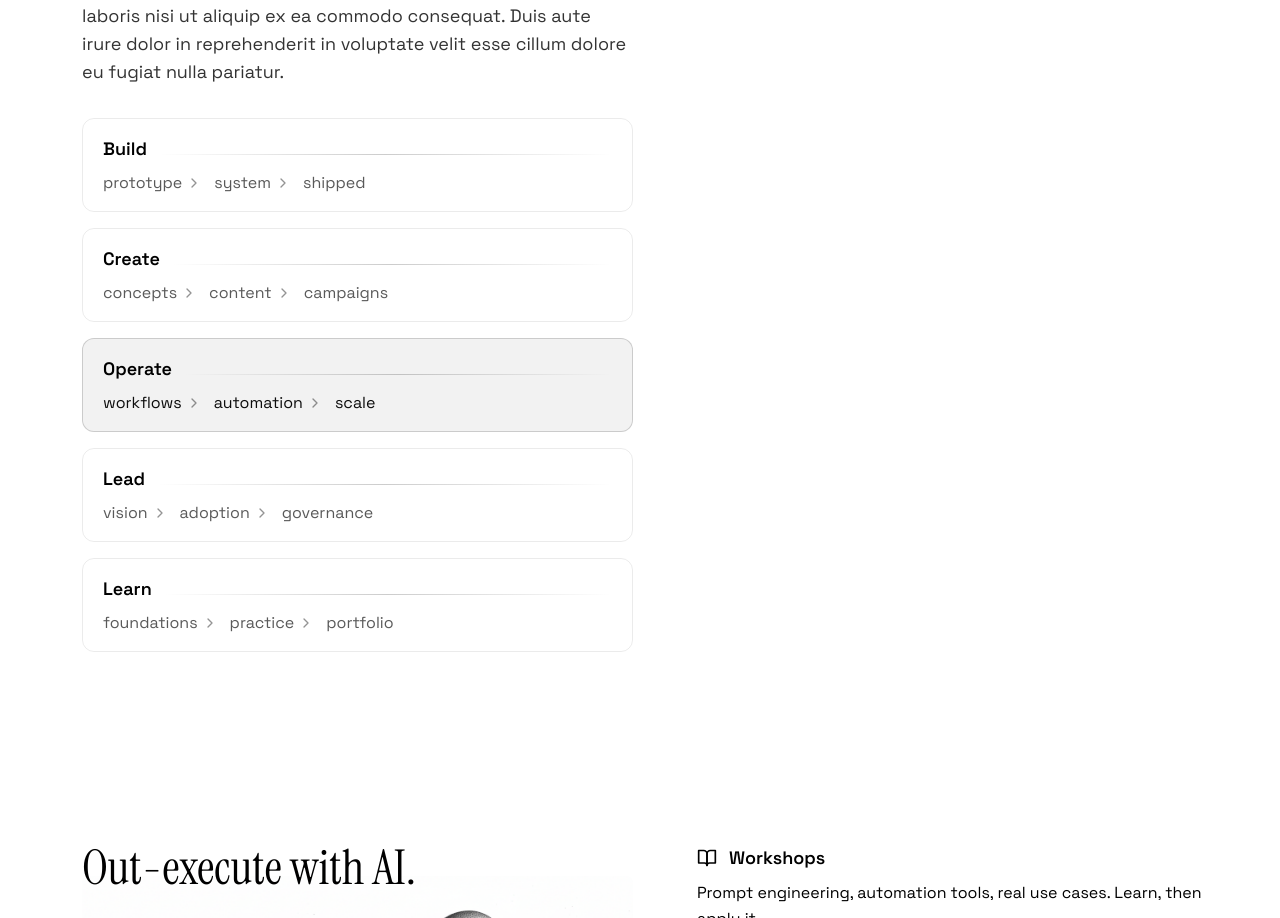
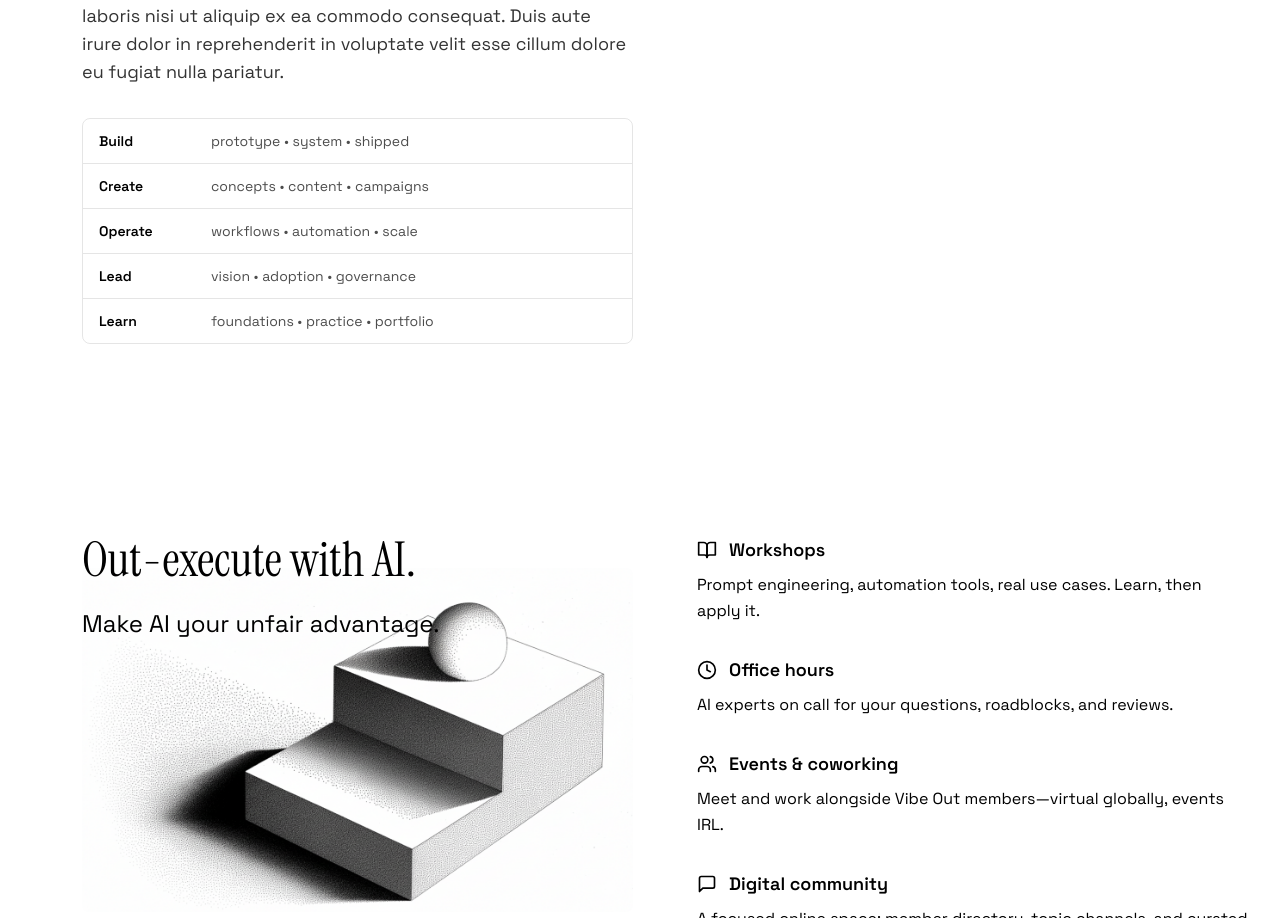
Before and after one commit to joshuaspacecadet/vibeout2, a React (Vite) app: page / in a window 1280 px wide. Shown: the part 1146-2064 px from the top of the page. Built offline with nearby package versions, Linux system fonts and the light colour scheme.

Commit message:
Refactor Journey component in App.tsx to replace animated rows with a compact list format, improving performance and user experience.

```diff
--- a/src/App.tsx
+++ b/src/App.tsx
@@ -1,5 +1,5 @@
-import React, { useEffect, useMemo, useState } from 'react';
-import { BookOpen, Clock, Users, MessageSquare, FileText, ChevronRight } from 'lucide-react';
+import React, { useEffect, useState } from 'react';
+import { BookOpen, Clock, Users, MessageSquare, FileText } from 'lucide-react';
 
 function App() {
   const [scrollY, setScrollY] = useState(0);
@@ -92,8 +92,8 @@ function App() {
                   Lorem ipsum dolor sit amet, consectetur adipiscing elit, sed do eiusmod tempor incididunt ut labore et dolore magna aliqua. Ut enim ad minim veniam, quis nostrud exercitation ullamco laboris nisi ut aliquip ex ea commodo consequat. Duis aute irure dolor in reprehenderit in voluptate velit esse cillum dolore eu fugiat nulla pariatur.
                 </p>
 
-                {/** Journeys: animated, interactive rows */}
-                <JourneyRows />
+                {/** Journeys: compact, non-animated list */}
+                <JourneyCompact />
               </div>
 
               {/* Right column - Animated circle */}
@@ -214,56 +214,27 @@ function App() {
 
 export default App;
 
-function JourneyRows() {
-  const items = useMemo(() => ([
-    { title: 'Build', steps: ['prototype', 'system', 'shipped'] },
-    { title: 'Create', steps: ['concepts', 'content', 'campaigns'] },
-    { title: 'Operate', steps: ['workflows', 'automation', 'scale'] },
-    { title: 'Lead', steps: ['vision', 'adoption', 'governance'] },
-    { title: 'Learn', steps: ['foundations', 'practice', 'portfolio'] },
-  ]), []);
-
-  const [activeIndex, setActiveIndex] = useState(0);
-
-  useEffect(() => {
-    const id = setInterval(() => {
-      setActiveIndex((i) => (i + 1) % items.length);
-    }, 2600);
-    return () => clearInterval(id);
-  }, [items.length]);
+function JourneyCompact() {
+  const rows = [
+    { title: 'Build', steps: 'prototype • system • shipped' },
+    { title: 'Create', steps: 'concepts • content • campaigns' },
+    { title: 'Operate', steps: 'workflows • automation • scale' },
+    { title: 'Lead', steps: 'vision • adoption • governance' },
+    { title: 'Learn', steps: 'foundations • practice • portfolio' },
+  ];
 
   return (
-    <div className="journeys space-y-4">
-      {items.map((item, index) => {
-        const isActive = index === activeIndex;
-        return (
-          <button
-            key={item.title}
-            onMouseEnter={() => setActiveIndex(index)}
-            className={`journey-row group w-full text-left rounded-xl overflow-hidden transition-all duration-500 ${isActive ? 'is-active' : ''}`}
-          >
-            <div className="flex items-center gap-4 px-5 py-4">
-              <div className="flex-1 min-w-0">
-                <div className="flex items-baseline gap-3">
-                  <h3 className="font-space-grotesk font-semibold text-lg text-black">{item.title}</h3>
-                  <div className="h-px flex-1 bg-gradient-to-r from-transparent via-black/20 to-transparent" />
-                </div>
-                <div className="mt-2 flex flex-wrap items-center gap-2 text-black/70 font-space-grotesk text-sm md:text-base">
-                  {item.steps.map((s, i) => (
-                    <span key={s} className="inline-flex items-center">
-                      <span className="step-chip">{s}</span>
-                      {i < item.steps.length - 1 && (
-                        <ChevronRight className="w-4 h-4 mx-1 opacity-60" />
-                      )}
-                    </span>
-                  ))}
-                </div>
-              </div>
-              <div className="shimmer-indicator" aria-hidden />
-            </div>
-          </button>
-        );
-      })}
-    </div>
+    <ul className="divide-y divide-black/10 rounded-lg border border-black/10">
+      {rows.map((r) => (
+        <li key={r.title} className="flex items-baseline gap-4 px-4 py-3">
+          <span className="w-24 shrink-0 font-space-grotesk font-semibold text-sm text-black">
+            {r.title}
+          </span>
+          <span className="font-space-grotesk text-sm text-black/70">
+            {r.steps}
+          </span>
+        </li>
+      ))}
+    </ul>
   );
 }
```
